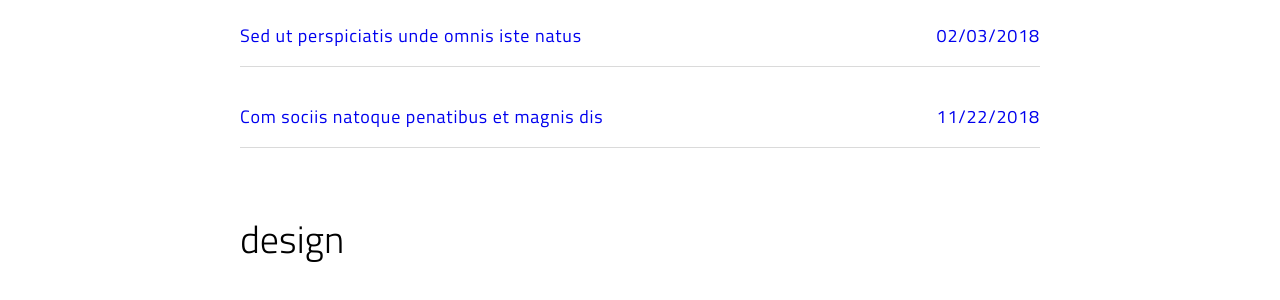
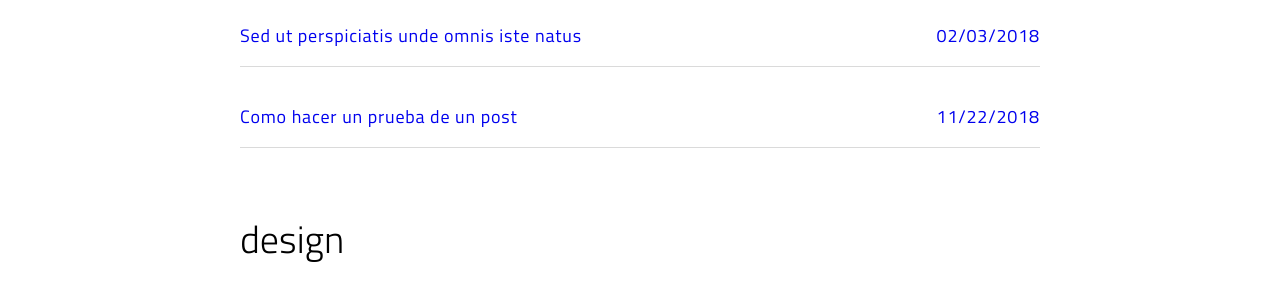
Before and after one commit to global-family/sketch, a Jekyll site: the page built from tags.html, in a window 1280 px wide and 900 px high, scrolled down 2169 px. Shown: the part 157-457 px from the top of the window. Built offline with Jekyll 4.4.1, drawn with Linux system fonts in a browser that asks for light colours; some of the changed text lies outside the part shown.

Commit message:
Listo otra prueba

```diff
--- a/_posts/2018-11-22-com-sociis-natoque-penatibus-et-magnis-dis.md
+++ b/_posts/2018-11-22-com-sociis-natoque-penatibus-et-magnis-dis.md
@@ -1,6 +1,6 @@
 ---
 layout: post
-title: "Com sociis natoque penatibus et magnis dis"
+title: "Como hacer un prueba de un post"
 date: 2018-11-22 12:26:40
 image: 'https://res.cloudinary.com/dm7h7e8xj/image/upload/c_fill,h_399,w_760/v1501268554/sunrise_ttb9nk.jpg'
 description: Lorem ipsum dolor sit amet, consectetur adipisicing elit.
```
